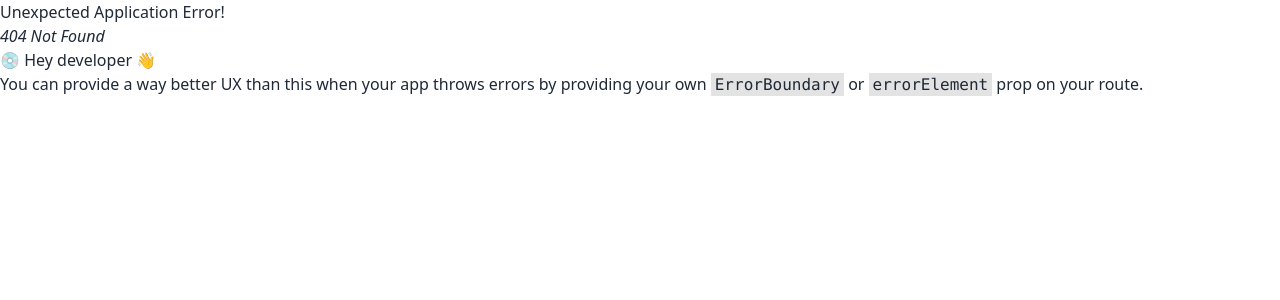
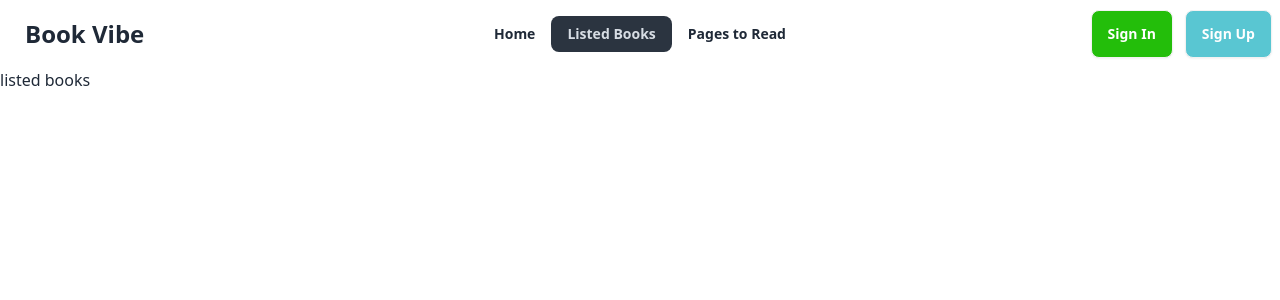
Before and after one commit to kibriarobin97/book-vibe, a React (Vite) app: page /listed-books in a window 1280 px wide. Before the commit this address had no page. Shown: the top 300 px of the page. Built offline with nearby package versions, Linux system fonts and the light colour scheme.

Commit message:
added listed-books and page-read component

```diff
--- a/src/components/BookDetails/BookDetails.jsx
+++ b/src/components/BookDetails/BookDetails.jsx
@@ -15,7 +15,7 @@ const BookDetails = () => {
         <section className="my-5">
             <div className=" p-6 mx-auto space-y-6 sm:space-y-12">
                 <div className="block max-w-sm gap-3 mx-auto sm:max-w-full group hover:no-underline focus:no-underline lg:grid lg:grid-cols-12 ">
-                    <img src={image} alt="" className="object-cover bg-center w-full rounded sm:h-80 lg:col-span-7" />
+                    <img src={image} alt="" className="object-cover w-full rounded sm:h-80 lg:col-span-7" />
                     <div className="p-6 space-y-2 lg:col-span-5">
                         <h3 className="text-2xl font-bold sm:text-4xl">{bookName}</h3>
                         <p className="font-semibold mt-2">By: {author}</p>
--- a/src/components/Header/Header.jsx
+++ b/src/components/Header/Header.jsx
@@ -10,8 +10,8 @@ const Header = () => {
                     </div>
                     <ul tabIndex={0} className="menu menu-sm dropdown-content mt-3 z-[1] p-2 shadow rounded-box w-52">
                         <li><NavLink to='/' className="font-bold">Home</NavLink></li>
-                        <li><NavLink to='/listedBooks' className="font-bold">Listed Books</NavLink></li>
-                        <li><NavLink to='/pageToRead' className="font-bold">Pages to Read</NavLink></li>
+                        <li><NavLink to='/listed-books' className="font-bold">Listed Books</NavLink></li>
+                        <li><NavLink to='/page-read' className="font-bold">Pages to Read</NavLink></li>
                     </ul>
                 </div>
                 <Link to='/' className="btn btn-ghost text-2xl font-bold">Book Vibe</Link>
@@ -19,8 +19,8 @@ const Header = () => {
             <div className="navbar-center hidden lg:flex">
                 <ul className="menu menu-horizontal px-1">
                     <li><NavLink to='/' className="font-bold">Home</NavLink></li>
-                    <li><NavLink to='/listedBooks' className="font-bold">Listed Books</NavLink></li>
-                    <li><NavLink to='/pageToRead' className="font-bold">Pages to Read</NavLink></li>
+                    <li><NavLink to='/listed-books' className="font-bold">Listed Books</NavLink></li>
+                    <li><NavLink to='/page-read' className="font-bold">Pages to Read</NavLink></li>
                 </ul>
             </div>
             <div className="navbar-end gap-3">
--- /dev/null
+++ b/src/components/ListedBooks/ListedBooks.jsx
@@ -0,0 +1,9 @@
+const ListedBooks = () => {
+    return (
+        <div>
+            <h3>listed books</h3>
+        </div>
+    );
+};
+
+export default ListedBooks;
--- /dev/null
+++ b/src/components/PageRead/PageRead.jsx
@@ -0,0 +1,9 @@
+const PageRead = () => {
+    return (
+        <div>
+            <h3>page to read</h3>
+        </div>
+    );
+};
+
+export default PageRead;
```
Also changed, not shown: src/main.jsx (+6 -4 lines).
